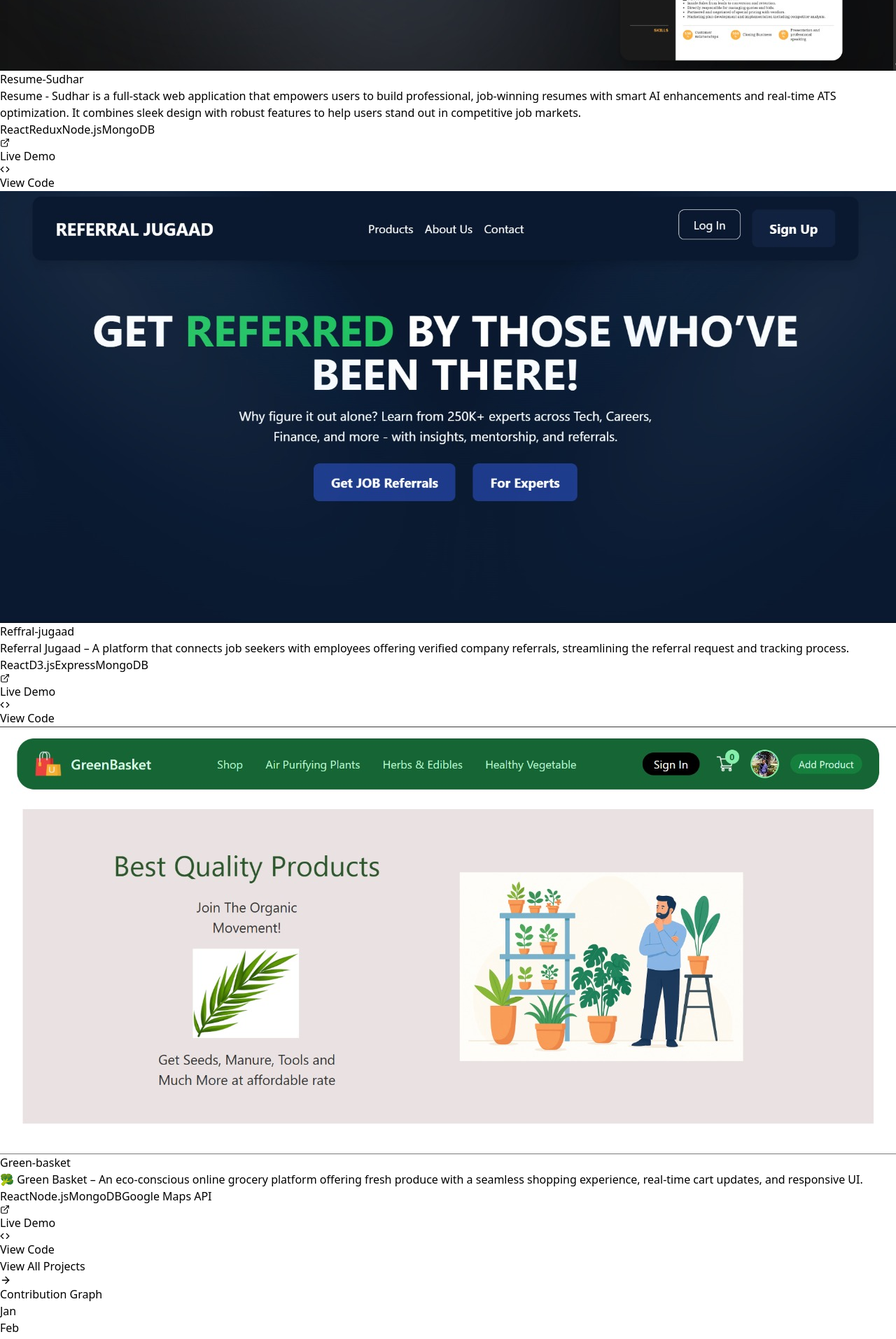
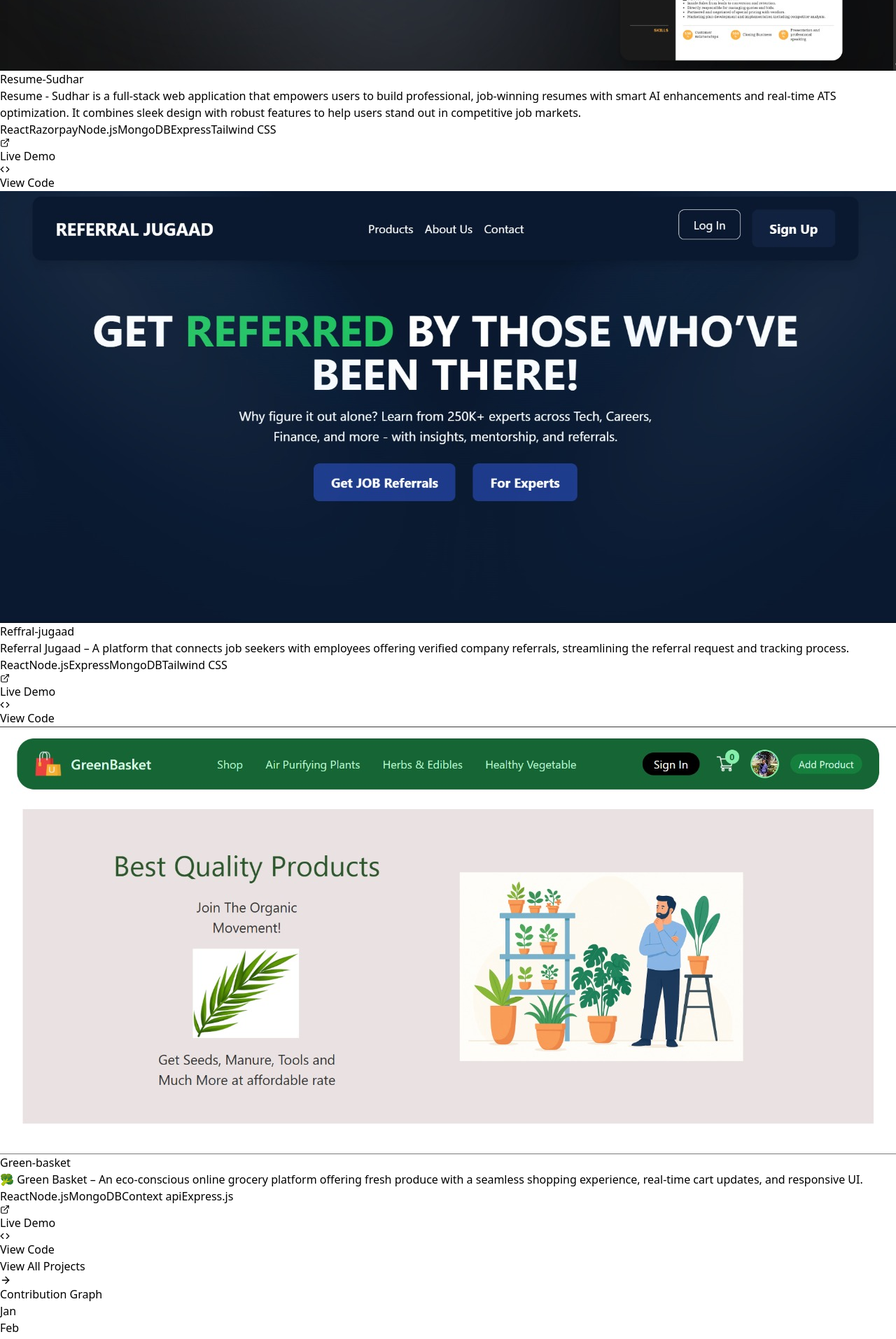
Before and after one commit to ak123jain/portfolio, a React (Vite) app: page / in a window 1280 px wide. Shown: the part 7617-9530 px from the top of the page at 70% size. Built offline with nearby package versions, Linux system fonts and the light colour scheme.

Commit message:
add skill

```diff
--- a/src/component/Project.tsx
+++ b/src/component/Project.tsx
@@ -20,7 +20,7 @@
       title: "Resume-Sudhar",
       description: "Resume - Sudhar is a full-stack web application that empowers users to build professional, job-winning resumes with smart AI enhancements and real-time ATS optimization. It combines sleek design with robust features to help users stand out in competitive job markets.",
       image: resume,
-      technologies: ["React", "Redux", "Node.js", "MongoDB"],
+      technologies: ["React", "Razorpay", "Node.js", "MongoDB" , "Express" , "Tailwind CSS"],
       liveLink: "https://example.com/tasks",
       codeLink: "https://github.com/ak123jain/resume-sudhar-front"
     },
@@ -29,7 +29,7 @@
       title: "Reffral-jugaad",
       description: " Referral Jugaad – A platform that connects job seekers with employees offering verified company referrals, streamlining the referral request and tracking process.",
       image:  jugaad,
-      technologies: ["React", "D3.js", "Express", "MongoDB"],
+      technologies: ["React", "Node.js", "Express", "MongoDB" , "Tailwind CSS"],
       liveLink: "https://reffral-juggad-frontend-dqrn.vercel.app/",
       codeLink: "https://github.com/ak123jain/Reffral-juggad-frontend"
     },
@@ -38,7 +38,7 @@
       title: "Green-basket",
       description: "🥦 Green Basket – An eco-conscious online grocery platform offering fresh produce with a seamless shopping experience, real-time cart updates, and responsive UI.",
       image:  geen,
-      technologies: ["React", "Node.js", "MongoDB", "Google Maps API"],
+      technologies: ["React", "Node.js", "MongoDB", "Context api" , "Express.js"],
       liveLink: "https://green-basket2.vercel.app/",
       codeLink: "https://github.com/ak123jain/Green-Basket2"
     }
```
